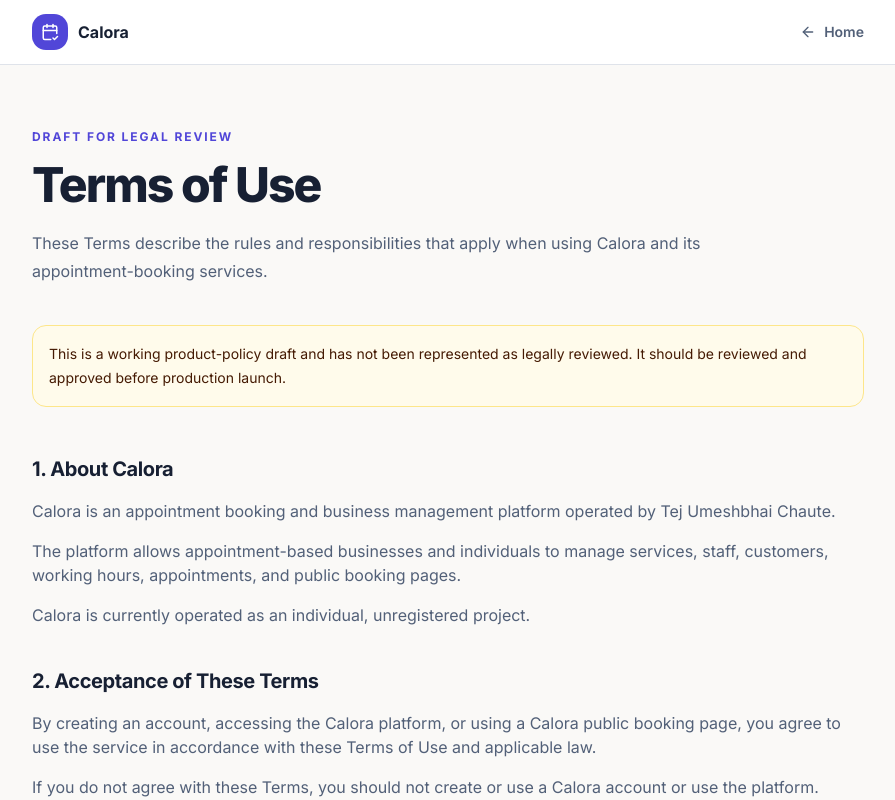
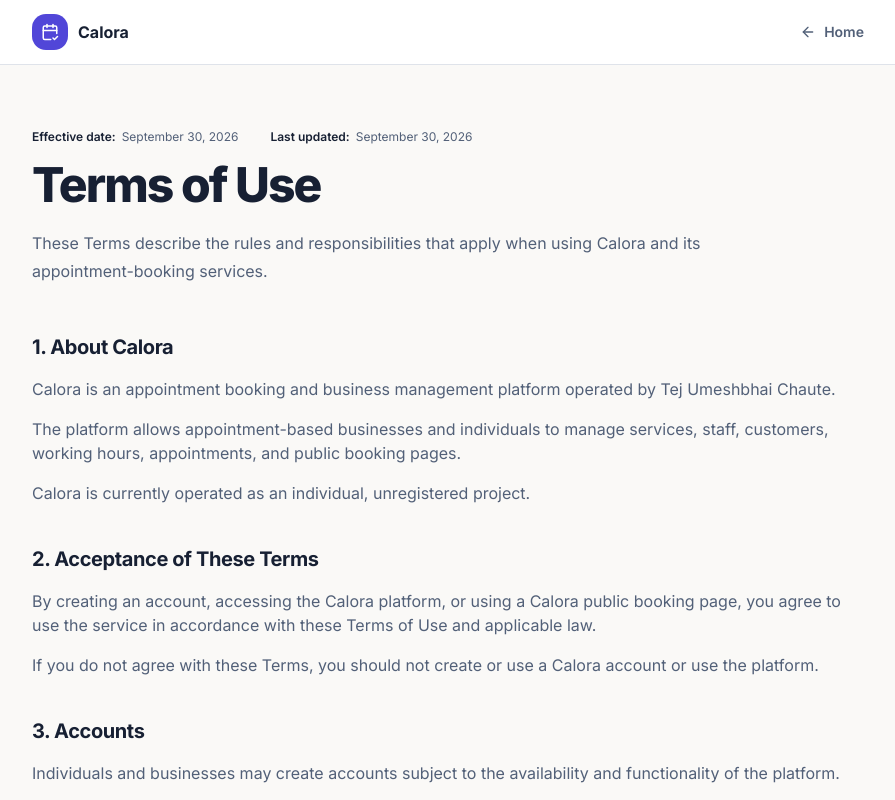
Before and after one commit to Tejchaute/Calora, a Next.js app: page /terms in a window 1280 px wide. Shown: the top 800 px of the page, without its empty margins (192-1087 px from the left). Built offline with nearby package versions, Linux system fonts and the light colour scheme; no server answers.

Commit message:
Legal page finalized

```diff
--- a/components/legal/legal-page.tsx
+++ b/components/legal/legal-page.tsx
@@ -21,12 +21,18 @@ export function LegalPage({ title, summary, sections }: { title: string; summary
         </div>
       </header>
       <main className="mx-auto max-w-4xl px-5 py-12 sm:px-8 sm:py-16">
-        <p className="text-xs font-bold uppercase tracking-[0.16em] text-[#5146D8]">Draft for legal review</p>
+        <dl className="flex flex-wrap gap-x-8 gap-y-1 text-xs text-[#526078]">
+          <div className="flex items-center gap-1.5">
+            <dt className="font-semibold text-[#172033]">Effective date:</dt>
+            <dd>September 30, 2026</dd>
+          </div>
+          <div className="flex items-center gap-1.5">
+            <dt className="font-semibold text-[#172033]">Last updated:</dt>
+            <dd>September 30, 2026</dd>
+          </div>
+        </dl>
         <h1 className="mt-4 text-4xl font-extrabold tracking-[-0.04em] sm:text-5xl">{title}</h1>
         <p className="mt-5 max-w-2xl text-base leading-7 text-[#526078]">{summary}</p>
-        <div className="mt-10 rounded-xl border border-amber-200 bg-amber-50 p-4 text-sm leading-6 text-amber-950">
-          This is a working product-policy draft and has not been represented as legally reviewed. It should be reviewed and approved before production launch.
-        </div>
         <div className="mt-12 space-y-10">
           {sections.map((section) => {
             const id = section.title.replaceAll(' ', '-').toLowerCase();
```
